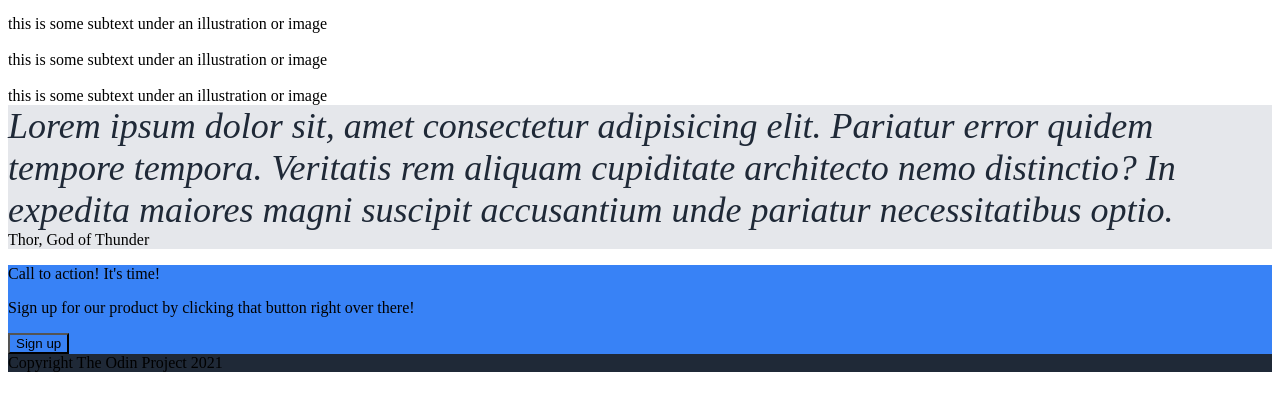
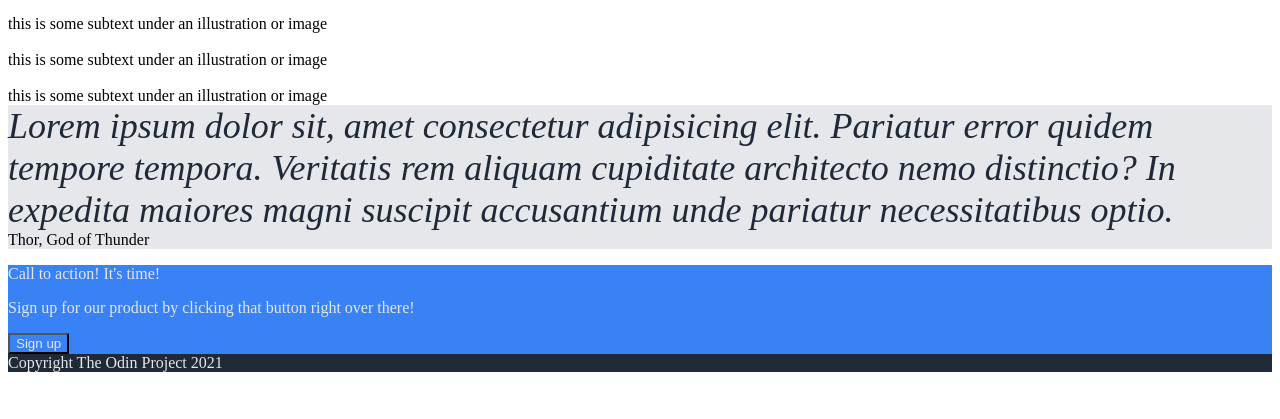
Before and after one commit to rebaderbs/landing-page, a plain HTML site: page index.html in a window 1280 px wide. Shown: the part 381-800 px from the top of the page. Drawn offline with Linux system fonts and the light colour scheme.

Commit message:
added text color for buttons, cta section, footer

```diff
--- a/styles.css
+++ b/styles.css
@@ -1,5 +1,9 @@
-.hero, .footer  {
+.hero, .footer, .header  {
     background-color: #1F2937;
+}
+
+.footer {
+    color: #E5E7EB;
 }
 
 .main-text  {
@@ -28,6 +32,7 @@ a {
 
 button, .call-to-action {
     background-color: #3882F6;
+    color: #E5E7EB;
 }
 
 .information    {
```
